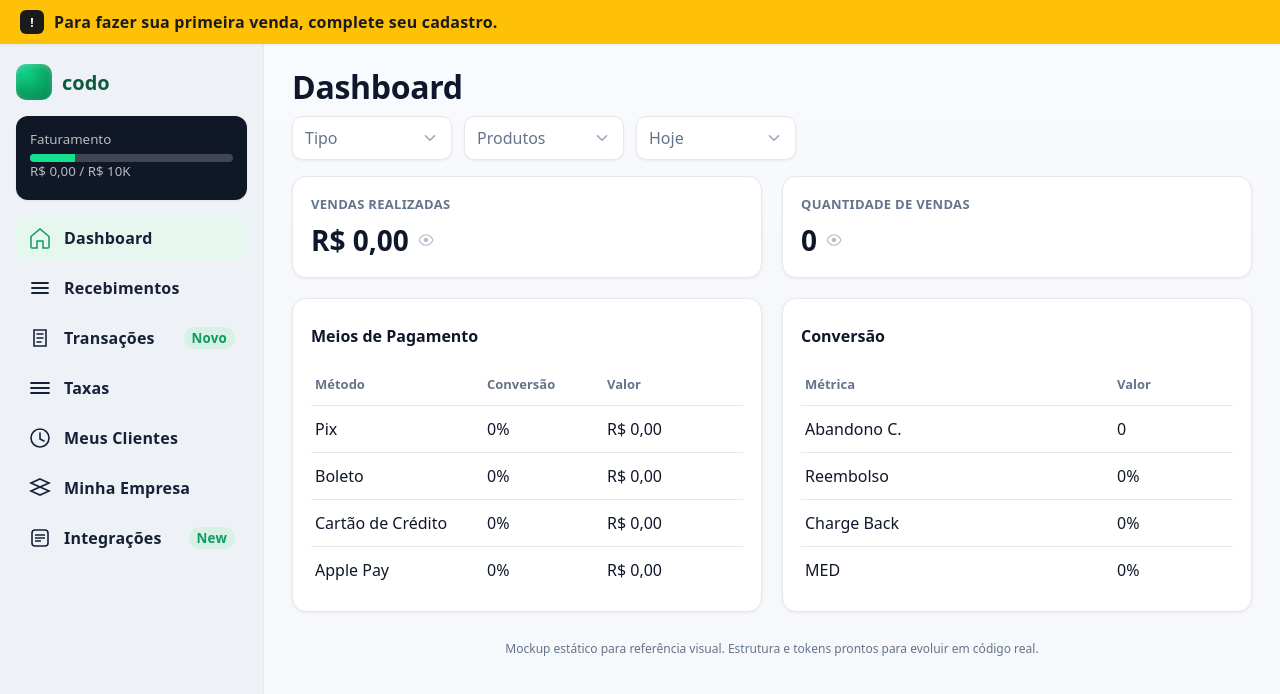
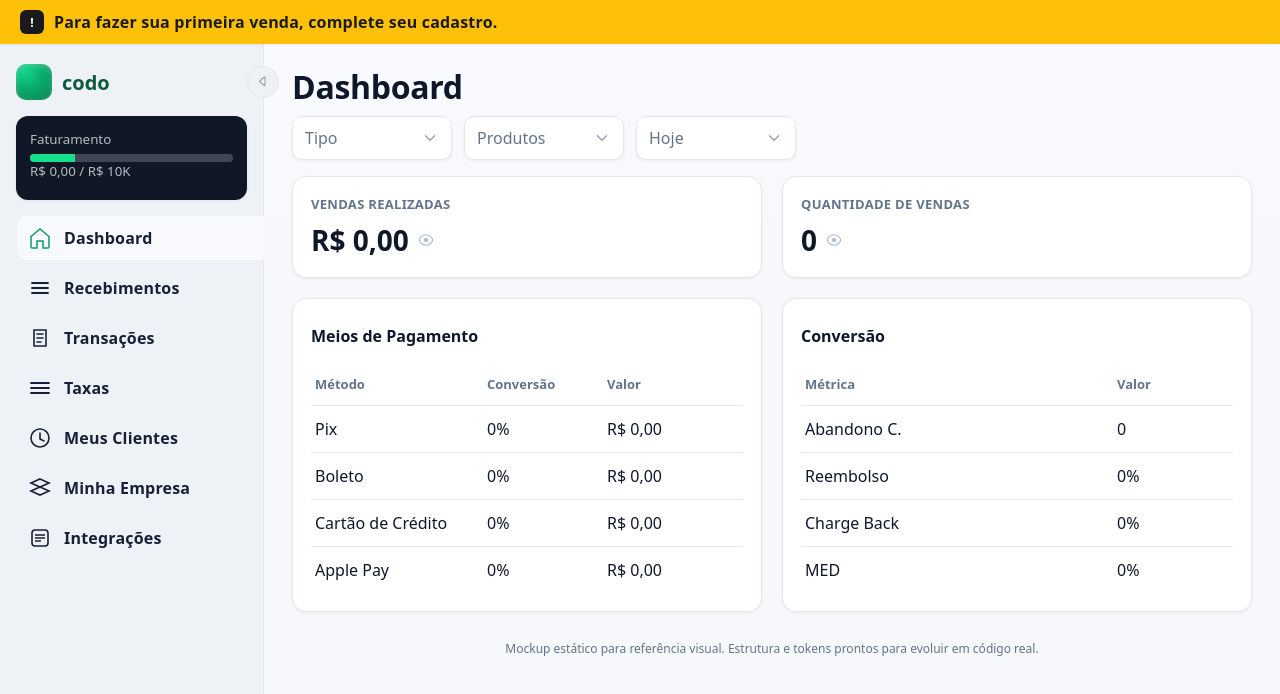
Before and after one commit to Wildarte/maximus, a plain HTML site: page index.html in a window 1280 px wide. Drawn offline with nearby package versions, Linux system fonts and the light colour scheme.

Commit message:
atualizacao index

```diff
--- a/assets/css/style.css
+++ b/assets/css/style.css
@@ -61,7 +61,7 @@ body {
 .sidebar {
     background: var(--bg-sidebar);
     border-right: 1px solid var(--border);
-    padding: 20px 16px;
+    padding: 20px 0 20px 16px;
     display: flex;
     flex-direction: column;
     gap: 16px;
@@ -77,6 +77,7 @@ body {
 .quota {
     background: #101828;
     color: #fff; border-radius: 12px; padding: 14px; box-shadow: var(--shadow-sm);
+    margin-right: 16px;
 }
 .quota small { color: rgba(255,255,255,.7); display:block; margin-bottom:6px; }
 .bar { background: rgba(255,255,255,.2); border-radius: 999px; height: 8px; overflow: hidden; }
@@ -87,6 +88,9 @@ nav { display: grid; gap: 6px; }
     display: grid; grid-template-columns: 24px 1fr auto; align-items: center;
     gap: 12px; padding: 10px 12px; border-radius: 10px; color: #172036;
     text-decoration: none; font-weight: 600; letter-spacing: .2px;
+    display: flex;
+    justify-content: flex-start!important;
+    position: relative;
 }
 .nav-item[aria-current="page"], .nav-item:hover { background: #e6f7f0; }
 .nav-item small { color: #0f9a61; background:#d7f1e6; padding:2px 8px; border-radius:999px; font-weight:700; }
@@ -145,6 +149,58 @@ tbody tr + tr td { border-top: 1px solid var(--border); }
 /* Footer helper */
 .helper { color: var(--text-muted); font-size: 12px; text-align:center; margin-top: 28px; }
 
+
+.nav_item_active{
+    border-radius: 10px 0 0 10px;
+}
+.nav_item_active::before{
+    content: "";
+    background-color: #F7F9FC!important;
+    position: absolute;
+    width: 100%!important;
+    height: 100%;
+    right: -1px;
+    border-radius: 10px 0 0 10px;
+}
+.nav-item svg, .nav-item span{
+    z-index: 1;
+}
+.nav-item::before{
+    content: "";
+    background-color: #F7F9FC!important;
+    position: absolute;
+    width: 0%;
+    height: 100%;
+    right: -1px;
+    border-radius: 10px 0 0 10px;
+    transition: all .3s;
+}
+.nav-item:hover:hover::before{
+    content: "";
+    background-color: #F7F9FC!important;
+    position: absolute;
+    width: 100%;
+    height: 100%;
+    border-radius: 10px 0 0 10px;
+}
+.brand{
+    position: relative;
+}
+.btn_open_close{
+    background-color: #EEF2F7;
+    border: 1px solid #e5e7eb;
+    width: 32px;
+    height: 32px;
+    border-radius: 50%;
+    position: absolute;
+    top: calc(50% - 16px);
+    right: -16px;
+    cursor: pointer;
+}
+.btn_open_close i{
+    color: #7f8081;
+}
+
 /* Responsive */
 @media (max-width: 980px) {
     .app { grid-template-columns: 72px 1fr; }
--- a/index.html
+++ b/index.html
@@ -3,6 +3,7 @@
 <head>
   <meta charset="utf-8" />
   <meta name="viewport" content="width=device-width, initial-scale=1" />
+  <link rel="stylesheet" href="https://cdn.jsdelivr.net/npm/bootstrap-icons@1.13.1/font/bootstrap-icons.min.css">
   <link rel="stylesheet" href="assets/css/style.css">
   <title>Maximuspay</title>
 
@@ -20,6 +21,8 @@
       <div class="brand" aria-label="Marca">
         <div class="logo" aria-hidden="true"></div>
         <span>codo</span>
+
+        <button class="btn_open_close"><i class="bi bi-caret-left"></i></button>
       </div>
 
       <section class="quota" aria-labelledby="fat-title">
@@ -29,7 +32,7 @@
       </section>
 
       <nav>
-        <a class="nav-item" href="#" aria-current="page">
+        <a class="nav-item nav_item_active" href="#" aria-current="page">
           <svg width="24" height="24" viewBox="0 0 24 24" fill="none" xmlns="http://www.w3.org/2000/svg" aria-hidden="true"><path d="M3 10.5L12 3l9 7.5V21a1 1 0 0 1-1 1h-5v-7H9v7H4a1 1 0 0 1-1-1v-10.5Z" stroke="#0f9a61" stroke-width="1.5"/></svg>
           <span>Dashboard</span>
         </a>
@@ -39,7 +42,7 @@
         </a>
         <a class="nav-item" href="#">
           <svg width="24" height="24" viewBox="0 0 24 24" fill="none" xmlns="http://www.w3.org/2000/svg" aria-hidden="true"><path d="M6 4h12v16H6z" stroke="#172036" stroke-width="1.6"/><path d="M9 8h6M9 12h6M9 16h4" stroke="#172036" stroke-width="1.6" stroke-linecap="round"/></svg>
-          <span>Transações</span><small>Novo</small>
+          <span>Transações</span>
         </a>
         <a class="nav-item" href="#">
           <svg width="24" height="24" viewBox="0 0 24 24" fill="none" xmlns="http://www.w3.org/2000/svg" aria-hidden="true"><path d="M3 7h18M3 12h18M3 17h18" stroke="#172036" stroke-width="1.8" stroke-linecap="round"/></svg>
@@ -55,7 +58,7 @@
         </a>
         <a class="nav-item" href="#">
           <svg width="24" height="24" viewBox="0 0 24 24" fill="none" xmlns="http://www.w3.org/2000/svg" aria-hidden="true"><rect x="4" y="4" width="16" height="16" rx="3" stroke="#172036" stroke-width="1.6"/><path d="M7 9h10M7 12h10M7 15h6" stroke="#172036" stroke-width="1.6"/></svg>
-          <span>Integrações</span><small>New</small>
+          <span>Integrações</span>
         </a>
       </nav>
     </aside>
```
